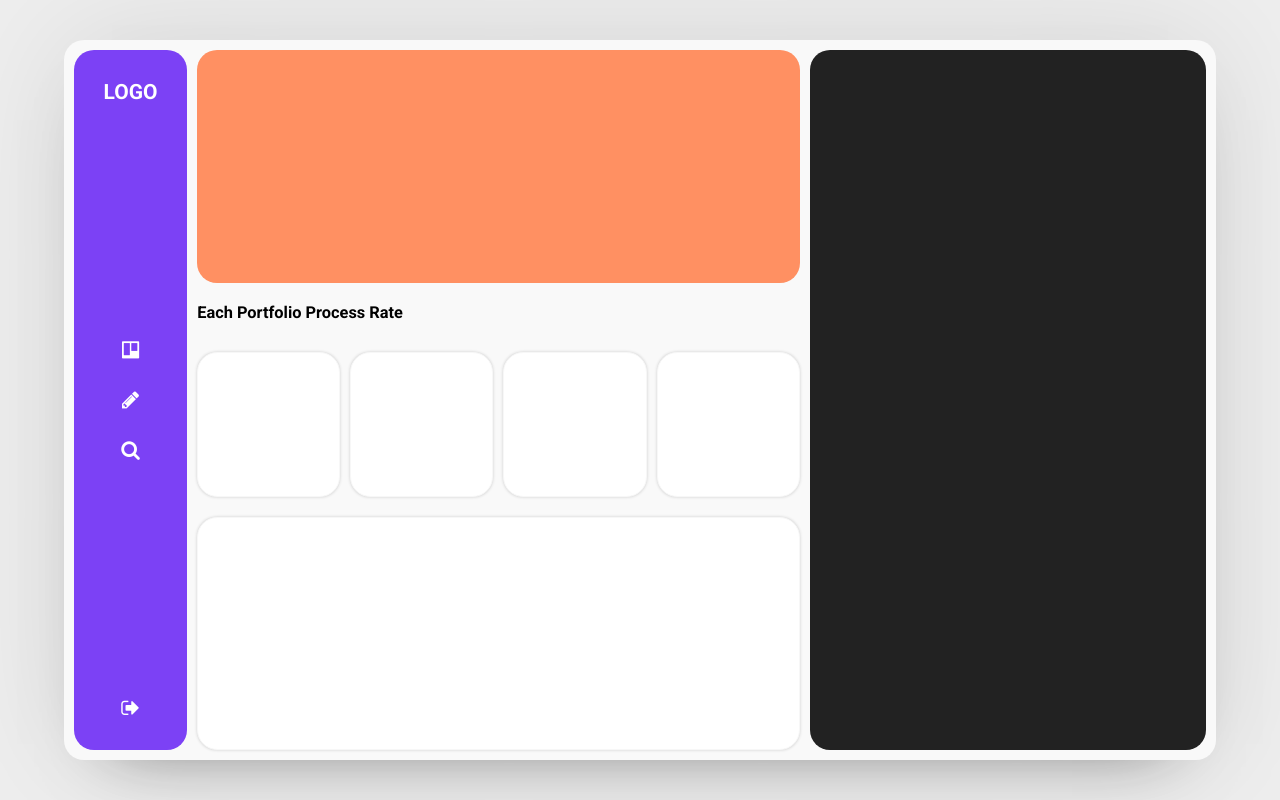
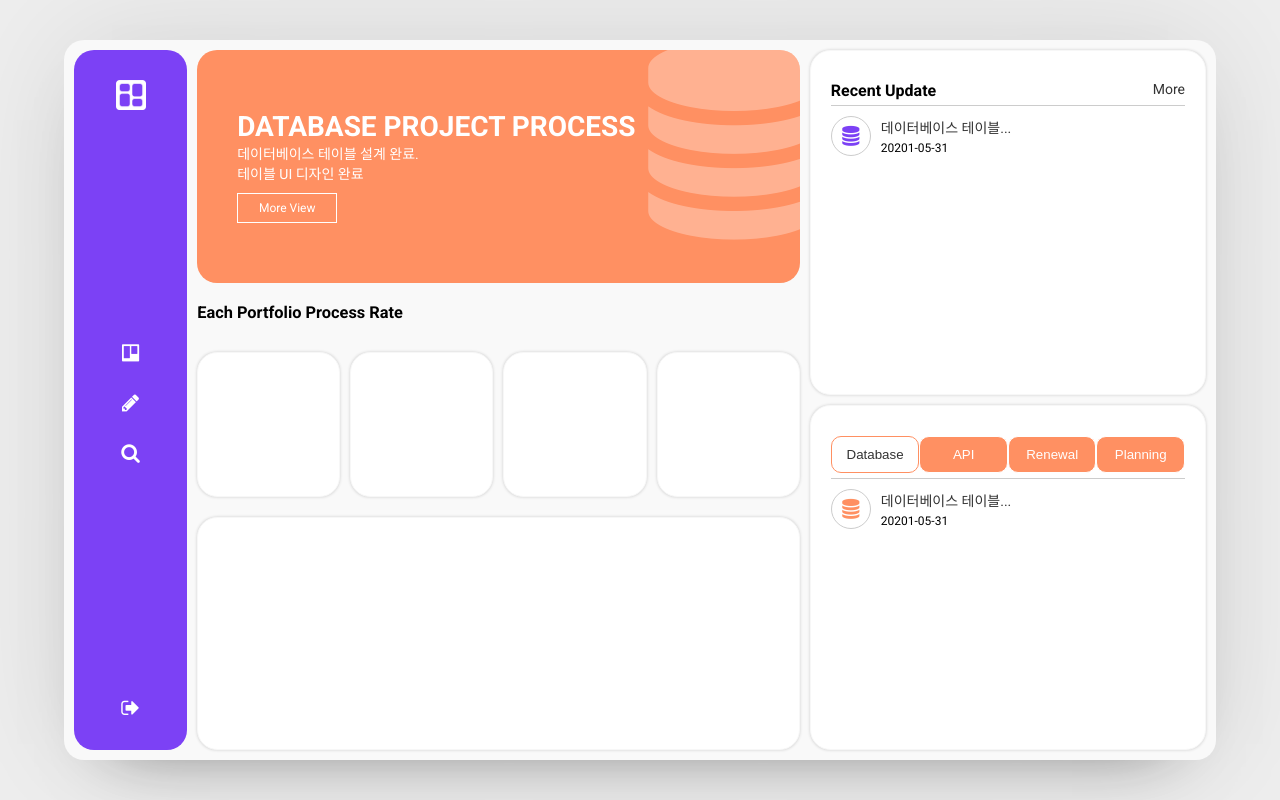
Before and after one commit to Gyeojin/portfolio_schedule, a PHP site: page / in a window 1280 px wide. Run offline with PHP 8.4, Linux system fonts and the light colour scheme.

Commit message:
210531 / schadule_UI 작업 : 슬라이드 진행중

```diff
--- /dev/null
+++ b/css/animation.css
@@ -0,0 +1,14 @@
+@keyframes fade-up-01{
+  0%{transform: translateY(25px); opacity: 0;}
+  100%{transform: translateY(0px); opacity: 1;}
+}
+
+@keyframes fade-up-02{
+  0%{}
+  100%{}
+}
+
+@keyframes fade-up-03{
+  0%{}
+  100%{}
+}
--- a/css/style.css
+++ b/css/style.css
@@ -7,6 +7,8 @@
 
 /* Header Contents Style Code */
 header{width: 10%; height: 100%; background: #7c41f5; display: flex; flex-direction:column; justify-content: space-between; align-items: center; padding: 30px 0;}
+header h2{width: 30px; height: auto;}
+header h2 img{width: 100%;}
 header a {color: #fff;}
 header .gnb{width: 100%;}
 header .gnb a{width: 100%; padding: 15px 0; font-size: 20px; display: flex; justify-content: center; align-items: center;}
@@ -15,7 +17,13 @@ header .sign-out{font-size: 20px;}
 /* Graph-ui Contents Style Code */
 .graph-ui{width: calc(55% - 20px); height: 100%;}
 .graph-ui>div{width: 100%; height: 33.33%; border-radius: 20px;}
-.graph-ui>div.intro{background: #ff9062;}
+.graph-ui>div.intro{background: #ff9062; padding: 40px; display: flex; flex-direction: column; justify-content: center; color: #fff; position: relative; overflow: hidden;}
+.graph-ui>div.intro h2{font-size: 28px; text-transform: uppercase; transform: translateY(25px); opacity: 0; animation: fade-up-01 0.5s 1; animation-fill-mode: forwards;/*animation-fill-mode : 애니메이션 효과 지속여부/ forwards : 효과 한번 실행 후 효과가 지속됨*/}
+.graph-ui>div.intro p {transform: translateY(25px); opacity: 0; animation: fade-up-01 0.5s 1; animation-fill-mode: forwards; animation-delay: 0.1s;}
+.graph-ui>div.intro a{color: #fff; border: 1px solid #fff; width: 100px; text-align: center; padding: 7px 0; margin-top: 10px; transition: all 0.4s; font-size: 12px; transform: translateY(25px); opacity: 0; animation: fade-up-01 0.5s 1; animation-fill-mode: forwards; animation-delay: 0.5s;}
+.graph-ui>div.intro a:hover{background: #fff; color: #ff9062;}
+.graph-ui>div.intro i {position: absolute; font-size: 200px; right: -20px; top: -10px; opacity: 0.3;}
+
 .graph-ui>div.each-pofol{padding: 20px 0;}
 .graph-ui>div.each-pofol>div{width: 100%; height: 100%; border-radius: 15px;}
 .graph-ui .each-pofol .each-title{width: 100%; height: 25%;}
@@ -25,4 +33,22 @@ header .sign-out{font-size: 20px;}
 .graph-ui>div.total-pofol{border: 1px solid #f7f7f7; box-shadow: 0 0 3px #ccc; background: #fff;}
 
 /* Table-ui Contents Style Code */
-.table-ui{width: 35%; height: 100%; background: #222;}
+.table-ui{width: 35%; height: 100%; display: flex; flex-direction: column; justify-content: space-between;}
+.table-ui>div{width: 100%; height: calc(50% - 5px); padding: 30px 20px;}
+.table-ui .new-update {border: 1px solid #f7f7f7; background: #fff; box-shadow: 0 0 3px #ccc; border-radius: 20px;}
+.table-ui .new-update .tit-box, .each-btns {width: 100%; height: auto; border-bottom: 1px solid #ccc; display: flex; justify-content: space-between; padding: 0 0 5px 0;}
+.table-ui .tit-box p{font-size: 16px; font-weight: 600;}
+.table-ui .tit-box a:hover{text-decoration: underline;}
+.table-ui .con-detail {margin-top: 5px;}
+.table-ui .con-detail li{display: flex; padding: 5px 0; align-items: center;}
+.table-ui .con-detail li i{width: 40px; height: 40px; border: 1px solid #ccc; border-radius: 50%; font-size: 20px; color: #7c41f5; display: flex; justify-content: center; align-items: center; margin-right: 10px;}
+.table-ui .each-contents .con-detail li i{color: #ff9062;}
+/* .table-ui .new-update .con-txt {width: 100%;} */
+.table-ui .con-txt p {color: #333; line-height: 1.6;}
+/* .table-ui .new-update .con-txt p a{overflow: hidden; white-space: nowrap; text-overflow: ellipsis; display: block;} */
+.table-ui .con-txt p a:hover{text-decoration: underline;}
+.table-ui .con-txt em {font-style: normal; font-size: 12px;}
+
+.table-ui .each-contents {border: 1px solid #f7f7f7; background: #fff; box-shadow: 0 0 3px #ccc; border-radius: 20px;}
+.table-ui .each-contents .each-btns button{width: 25%; display: block; border: 1px solid #fff; background: #ff9062; color: #fff; padding: 10px 0; font-weight: 400; border-radius: 10px;}
+.table-ui .each-contents .each-btns button.active {color: #333; background: #fff; border: 1px solid #ff9062;}
--- a/guide.txt
+++ b/guide.txt
@@ -1,3 +1,9 @@
 #7c41f5 : 메인컬러
 #ff9062
 #3acbe8
+
+//recent icon
+fa-database
+fa-thermometer-half
+fa-clone
+fa-chart-o
--- a/index.html
+++ b/index.html
@@ -5,6 +5,11 @@
   <meta http-equiv="X-UA-Compatible" content="IE=edge">
   <meta name="viewport" content="width=device-width, initial-scale=1.0">
   <title>Portfolio Schedule Process</title>
+
+  <!-- Favicon Link -->
+  <link rel="shortcut icon" href="/schedule/img/favicon.ico" type="image/x-icon">
+  <link rel="icon" href="/schedule/img/favicon.ico" type="image/x-icon">
+  <link rel="apple-touch-icon" href="/schedule/img/favicon.ico"><!--애플용 아이콘-->
 
   <!--Font Awesome Link-->
   <link rel="stylesheet" href="https://cdnjs.cloudflare.com/ajax/libs/font-awesome/4.7.0/css/font-awesome.min.css">
@@ -19,6 +24,9 @@
   <!-- Main CSS link -->
   <link rel="stylesheet" href="/schedule/css/style.css">
 
+  <!-- Animation CSS link -->
+  <link rel="stylesheet" href="/schedule/css/animation.css">
+
 
 
 </head>
@@ -27,7 +35,7 @@
     <!-- Main Dashboard Frame -->
     <div class="dashboard">
       <header>
-        <h2><a href="#">LOGO</a></h2>
+        <h2><a href="#"><img src="/schedule/img/logo.png" alt="logo"></a></h2>
         <ul class="gnb">
           <li><a href="#"><i class="fa fa-trello"></i></a></li>
           <li><a href="#"><i class="fa fa-pencil"></i></a></li>
@@ -36,7 +44,12 @@
         <a href="#" class="sign-out"><i class="fa fa-sign-out"></i></a>
       </header>
       <section class="graph-ui">
-        <div class="intro"></div>
+        <div class="intro">
+          <h2>Database Project Process</h2>
+          <p>데이터베이스 테이블 설계 완료.<br>테이블 UI 디자인 완료</p>
+          <a href="#">More View</a>
+          <i class="fa fa-database"></i>
+        </div>
         <div class="each-pofol">
           <div>
             <div class="each-title">
@@ -52,9 +65,44 @@
         </div>
         <div class="total-pofol"></div>
       </section>
-      <section class="table-ui"></section>
+      <section class="table-ui">
+        <div class="new-update">
+          <div class="tit-box">
+            <p>Recent Update</p>
+            <a href="#">More</a>
+          </div>
+          <ul class="con-detail">
+            <li>
+              <i class="fa fa-database"></i>
+              <div class="con-txt">
+                <p><a href="#">데이터베이스 테이블 설계 완료</a></p>
+                <em>20201-05-31</em>
+              </div>
+            </li>
+          </ul>
+        </div>
+        <div class="each-contents">
+          <div class="each-btns">
+            <button class="active">Database</button>
+            <button>API</button>
+            <button>Renewal</button>
+            <button>Planning</button>
+          </div>
+            <ul class="con-detail">
+              <li>
+                <i class="fa fa-database"></i>
+                <div class="con-txt">
+                  <p><a href="#">데이터베이스 테이블 설계 완</a></p>
+                  <em>20201-05-31</em>
+                </div>
+              </li>
+            </ul>
+          </div>
+        </div>
+      </section>
     </div>
   </div>
 
+  <script src="js/index.js"></script>
 </body>
 </html>
--- /dev/null
+++ b/js/index.js
@@ -0,0 +1,7 @@
+const conTxt = document.querySelectorAll('.con-txt p a');
+
+conTxt.forEach(element => {
+  // console.log(element.textContent.slice(0,10) + "...");
+  const cutTxt = element.textContent.slice(0,10) + "...";
+  element.textContent = cutTxt;
+});
--- /dev/null
+++ b/slider.css
@@ -0,0 +1,6 @@
+.slider{width: 20%; height: 500px; background: yellow; margin:auto; overflow: hidden;}
+.slide-box{width: 100%; height: 100%; background: #ccc; border: 1px solid; position: relative; left: 0; }
+.slide-box>div{width: 100%; height: 100%; position: absolute; top: 0;}
+.slide-box>div.slide1{background: #777; left: 0;}
+.slide-box>div.slide2{background: #555; left: 100%;}
+.slide-box>div.slide3{background: #333; left: 200%;}
```
Also changed, not shown: ex.html (added, +65 -0 lines), img/favicon.ico (added), img/favicon.png (added), img/logo.png (added).
